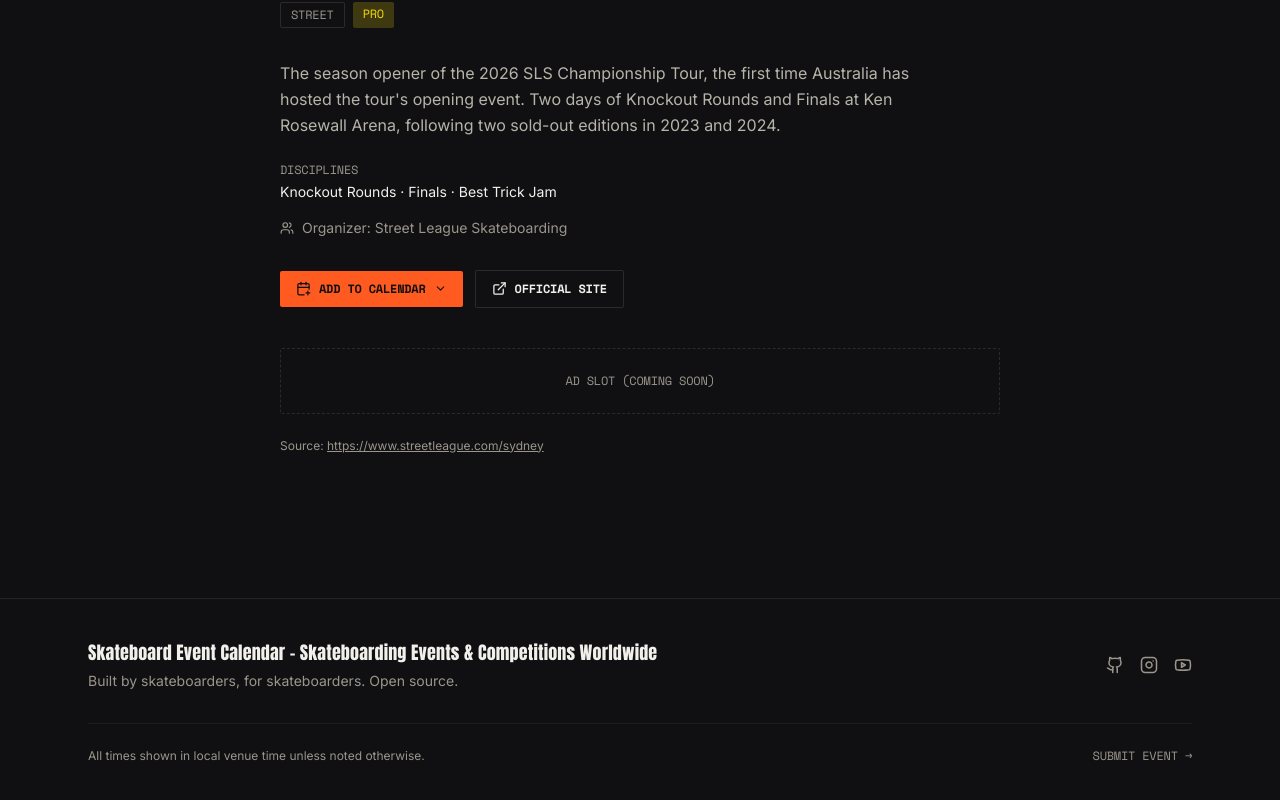
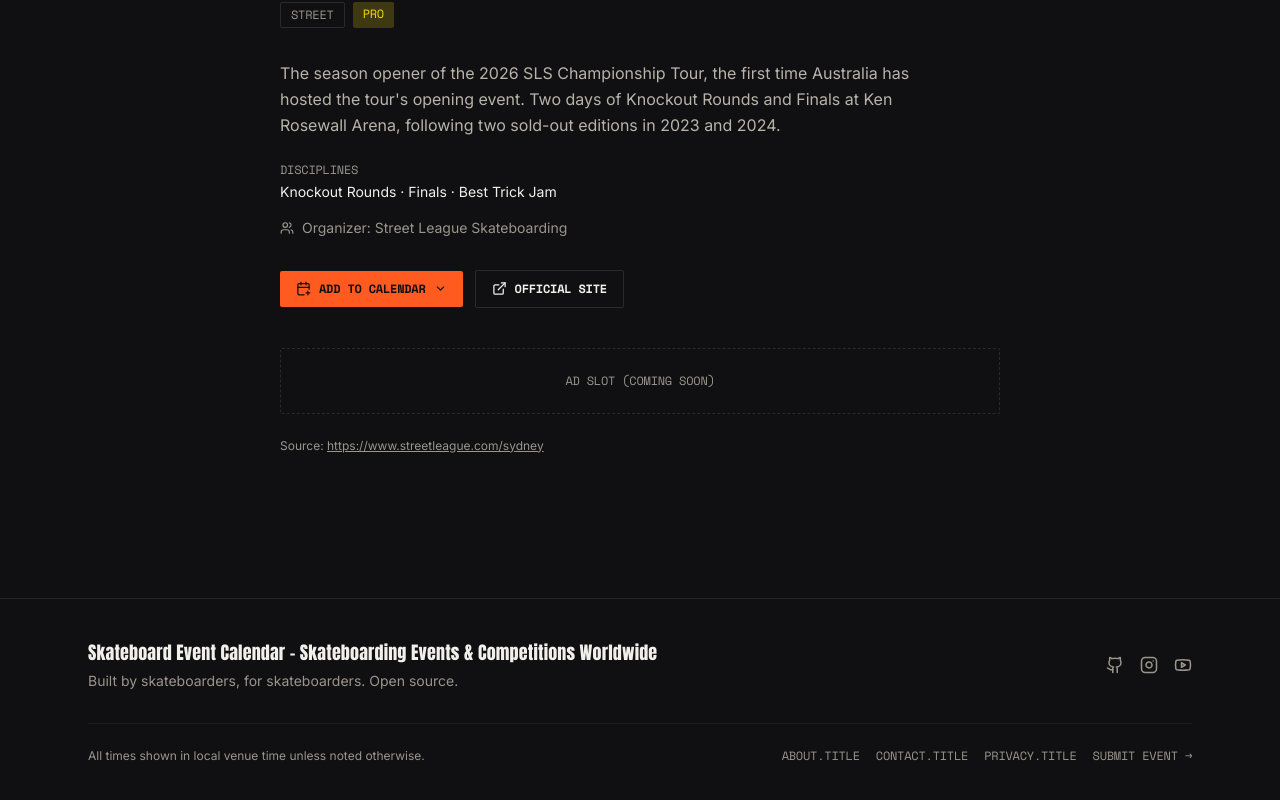
Before and after one commit to martinbjk/SkateboardCalender, a Next.js app: page /en/events/sls-sydney-2026 in a window 1280 px wide. Shown: the part 324-1124 px from the top of the page. Built offline with nearby package versions, Linux system fonts and the light colour scheme; no server answers.

Commit message:
Refactor footer links and navigation structure

```diff
--- a/src/components/Footer.tsx
+++ b/src/components/Footer.tsx
@@ -44,11 +44,22 @@ export function Footer() {
           </div>
         </div>
 
-        <div className="mt-8 flex flex-col-reverse gap-3 border-t border-asphalt-700/15 pt-6 text-xs text-chalk-500 sm:flex-row sm:items-center sm:justify-between dark:border-chalk-500/10">
+        <div className="mt-8 flex flex-col gap-4 border-t border-asphalt-700/15 pt-6 text-xs text-chalk-500 sm:flex-row sm:items-center sm:justify-between dark:border-chalk-500/10">
           <p>{t('footer.rights')}</p>
-          <Link href="/submit" className="font-mono-tight uppercase tracking-wide hover:text-spray">
-            {t('footer.submitEvent')} →
-          </Link>
+          <nav className="flex flex-wrap items-center gap-x-4 gap-y-2 font-mono-tight uppercase tracking-wide">
+            <Link href="/about" className="hover:text-spray">
+              {t('about.title')}
+            </Link>
+            <Link href="/contact" className="hover:text-spray">
+              {t('contact.title')}
+            </Link>
+            <Link href="/privacy" className="hover:text-spray">
+              {t('privacy.title')}
+            </Link>
+            <Link href="/submit" className="hover:text-spray">
+              {t('footer.submitEvent')} →
+            </Link>
+          </nav>
         </div>
       </div>
     </footer>
```
